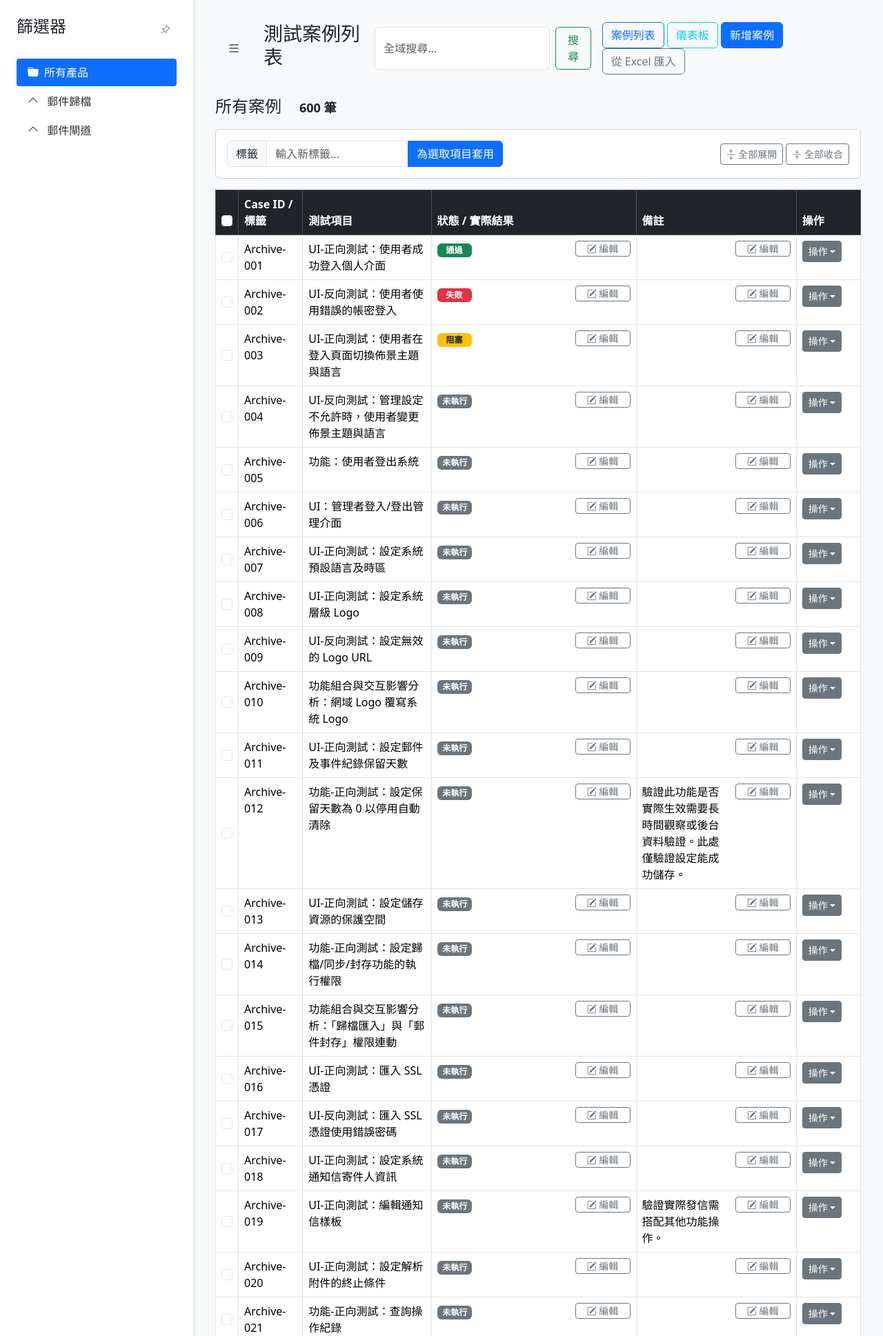
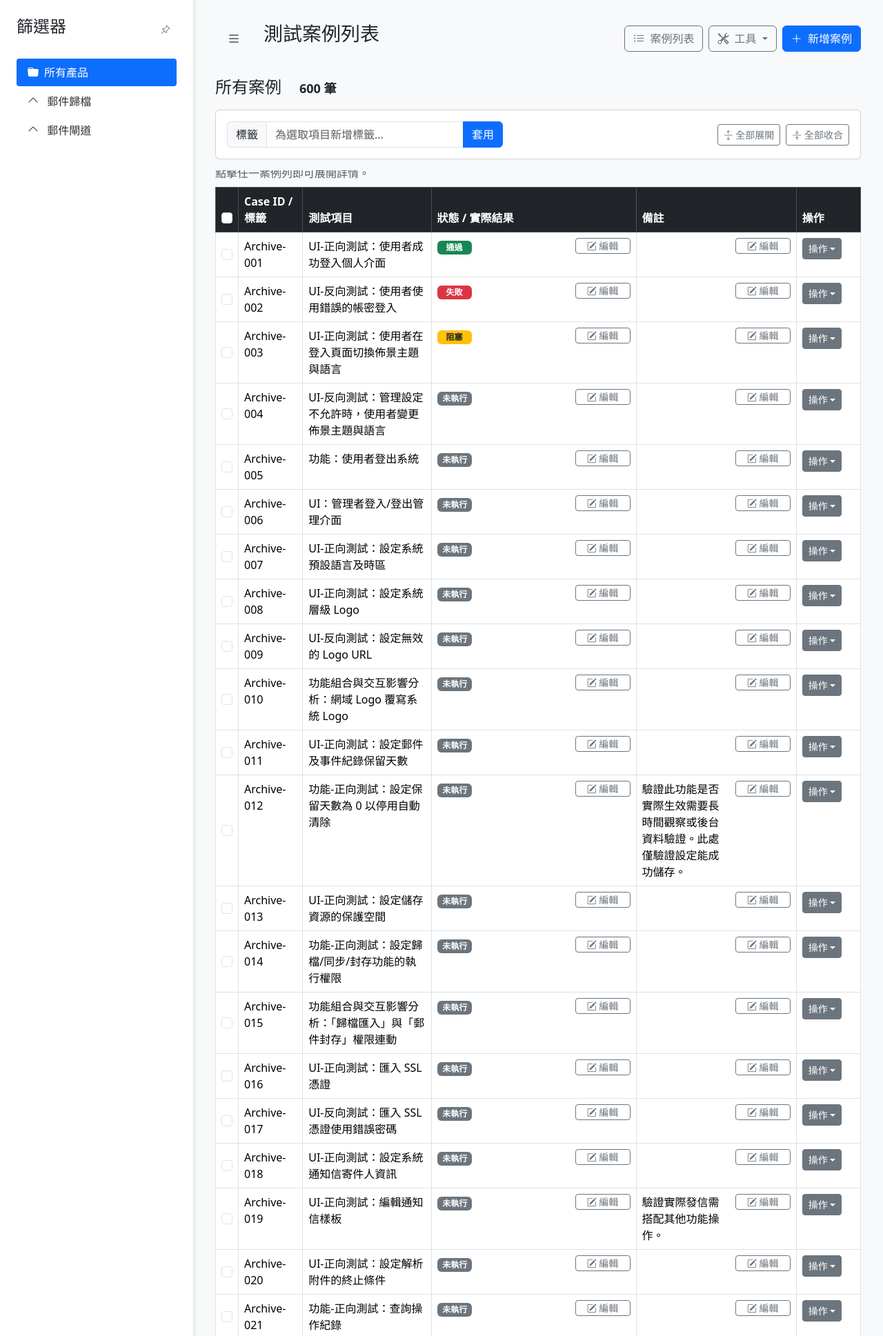
Before and after one commit to Tin2212/Test-Case, a Flask app: page / in a window 1280 px wide. Shown: the top 1937 px of the page at 69% size. Run offline with Flask 3, Linux system fonts and the light colour scheme; some libraries are stand-ins or nearby versions.

Commit message:
Add files via upload

```diff
--- a/app.py
+++ b/app.py
@@ -1,8 +1,11 @@
 import os
 import json
 import pandas as pd
+import io
 from types import SimpleNamespace
-from flask import Flask, render_template, request, redirect, url_for, flash
+from urllib.parse import quote
+from flask import (Flask, render_template, request, redirect, url_for,
+                   flash, Response)
 from flask_sqlalchemy import SQLAlchemy
 from sqlalchemy import func, or_
 from flask_migrate import Migrate
@@ -450,9 +453,82 @@ def upload_page():
 
     return render_template('upload.html')
 
+
 def allowed_file(filename):
     return '.' in filename and \
            filename.rsplit('.', 1)[1].lower() in ALLOWED_EXTENSIONS
+
+@app.route('/export')
+def export_cases():
+    """
+    處理測試案例的匯出請求，根據篩選條件產生 Excel 檔案。
+    """
+    # 1. 接收與主列表頁完全相同的篩選參數
+    product = request.args.get('product')
+    main_category = request.args.get('main_category')
+    sub_category = request.args.get('sub_category')
+
+    # 2. 根據參數建立資料庫查詢
+    query = TestCase.query
+    if product:
+        query = query.filter_by(product_type=product)
+    if main_category:
+        query = query.filter_by(main_category=main_category)
+    if sub_category:
+        query = query.filter_by(sub_category=sub_category)
+
+    cases_to_export = query.order_by(TestCase.case_id).all()
+
+    if not cases_to_export:
+        flash('沒有符合目前篩選條件的資料可供匯出。', 'warning')
+        return redirect(request.referrer or url_for('index'))
+
+    # 4. 將查詢結果轉換成 Pandas DataFrame
+    data_for_df = [{
+        'Case ID': case.case_id,
+        '產品類型': case.product_type,
+        '主分類': case.main_category,
+        '子分類': case.sub_category,
+        '測試項目': case.test_item,
+        '測試目的': case.test_purpose,
+        '前置條件': case.preconditions,
+        '測試步驟': case.test_steps,
+        '預期結果': case.expected_result,
+        '實際結果': case.actual_result,
+        '狀態': case.status,
+        '標籤': ", ".join(tag.name for tag in case.tags), # 假設您已更新為多對多關係
+        '備註': case.notes
+    } for case in cases_to_export]
+    df = pd.DataFrame(data_for_df)
+
+    # 5. 在記憶體中建立一個 Excel 檔案
+    output = io.BytesIO()
+    with pd.ExcelWriter(output, engine='xlsxwriter') as writer:
+        df.to_excel(writer, index=False, sheet_name='TestCases')
+        worksheet = writer.sheets['TestCases']
+        for i, col in enumerate(df.columns):
+            column_len = max(df[col].astype(str).map(len).max(), len(col)) + 2
+            worksheet.set_column(i, i, column_len)
+    output.seek(0)
+
+    # 6. 準備下載的檔名
+    filename = "test_cases_export.xlsx"
+    if sub_category:
+        filename = f"{sub_category}.xlsx"
+    elif main_category:
+        filename = f"{main_category}.xlsx"
+    elif product:
+        filename = f"{product}.xlsx"
+
+    # 7. 將檔案作為附件回傳給使用者下載 (這一段現在有正確的縮排)
+    return Response(
+        output,
+        mimetype="application/vnd.openxmlformats-officedocument.spreadsheetml.sheet",
+        headers={
+            "Content-Disposition": f"attachment; filename*=UTF-8''{quote(filename)}"
+        }
+    )
+
 
 # --- 5. 啟動程式 ---
 if __name__ == '__main__':
--- a/requirements.txt
+++ b/requirements.txt
@@ -1,17 +1,21 @@
+alembic==1.16.5
 blinker==1.9.0
 click==8.2.1
 colorama==0.4.6
 et_xmlfile==2.0.0
 Flask==3.1.2
+Flask-Migrate==4.1.0
 Flask-SQLAlchemy==3.1.1
 greenlet==3.2.4
 gunicorn==23.0.0
 itsdangerous==2.2.0
 Jinja2==3.1.6
+Mako==1.3.10
 MarkupSafe==3.0.2
 numpy==2.3.2
 openpyxl==3.1.5
 packaging==25.0
+panadas==0.2
 pandas==2.3.2
 python-dateutil==2.9.0.post0
 pytz==2025.2
@@ -20,3 +24,4 @@ SQLAlchemy==2.0.43
 typing_extensions==4.15.0
 tzdata==2025.2
 Werkzeug==3.1.3
+xlsxwriter==3.2.5
--- a/templates/base.html
+++ b/templates/base.html
@@ -10,14 +10,11 @@
         body { display: flex; background-color: #f8f9fa; }
         #sidebar { width: 280px; flex-shrink: 0; min-height: 100vh; background: #fff; padding: 1.5rem; box-shadow: 2px 0 5px rgba(0,0,0,0.1); transition: margin-left 0.3s ease-in-out; }
         #content { flex-grow: 1; padding: 2rem; width: calc(100% - 280px); transition: width 0.3s ease-in-out, margin-left 0.3s ease-in-out; }
-
         body.sidebar-collapsed #sidebar { margin-left: -280px; }
         body.sidebar-collapsed #content { width: 100%; }
-
         body.no-sidebar-page #sidebar { display: none; }
         body.no-sidebar-page #content { width: 100%; margin-left: 0; }
         body.no-sidebar-page #toggle-sidebar-btn { display: none; }
-
         .sidebar-header { display: flex; justify-content: space-between; align-items: center; margin-bottom: 1.5rem; }
         .sidebar-header .btn { color: #6c757d; }
         .sidebar-header .btn.active, .sidebar-header .btn:hover { color: #000; }
@@ -32,11 +29,10 @@
         #content-header { display: flex; justify-content: space-between; align-items: center; margin-bottom: 2rem; }
         .tag-removable { cursor: pointer; transition: background-color 0.2s ease-in-out; }
         .tag-removable:hover { background-color: #dc3545 !important; color: white; }
-
         .cell-edit-trigger { display: flex; justify-content: space-between; align-items: flex-start; width: 100%; height: 100%; }
         .cell-edit-trigger p { margin-bottom: 0; flex-grow: 1; padding-right: 10px; }
         .cell-edit-trigger .btn { flex-shrink: 0; width: 80px; }
-        .sticky-bar {position: sticky;top: 0; z-index: 1020; background-color: #f8f9fa; padding-bottom: 1rem; margin-bottom: -1rem; }
+        .sticky-bar {position: sticky;top: 0;z-index: 1020;background-color: #f8f9fa;padding-bottom: 1rem;margin-bottom: -1rem;}
     </style>
 </head>
 
@@ -53,26 +49,48 @@
 
     <main id="content">
         <header id="content-header">
-            <div class="d-flex align-items-center">
+            <div class="d-flex align-items: center">
                 {% if not hide_sidebar %}
                     <button id="toggle-sidebar-btn" class="btn btn-lg me-3" title="收合/展開側邊欄"><i class="bi bi-list"></i></button>
                 {% endif %}
                 <h3>{% block page_title %}{% endblock %}</h3>
             </div>
 
-            <div class="d-flex align-items-center">
-                <form action="{{ url_for('search') }}" method="get" class="d-flex me-3" role="search">
-                    <input class="form-control me-2" type="search" name="q" placeholder="全域搜尋..." aria-label="Search" value="{{ query_term or '' }}">
-                    <button class="btn btn-outline-success" type="submit">搜尋</button>
-                </form>
+            <nav class="d-flex align-items-center gap-2">
+                <a href="{{ url_for('index') }}" class="btn btn-outline-secondary">
+                    <i class="bi bi-list-ul me-1"></i> 案例列表
+                </a>
 
-                <nav>
-                    <a href="{{ url_for('index') }}" class="btn btn-outline-primary">案例列表</a>
-                    <a href="{{ url_for('dashboard') }}" class="btn btn-outline-info">儀表板</a>
-                    <a href="{{ url_for('add_case') }}" class="btn btn-primary">新增案例</a>
-                    <a href="{{ url_for('upload_page') }}" class="btn btn-outline-secondary">從 Excel 匯入</a>
-                </nav>
-            </div>
+                <div class="dropdown">
+                    <button class="btn btn-outline-secondary dropdown-toggle" type="button" data-bs-toggle="dropdown" aria-expanded="false">
+                        <i class="bi bi-tools me-1"></i> 工具
+                    </button>
+                    <ul class="dropdown-menu dropdown-menu-end">
+                        <li>
+                            <a class="dropdown-item" href="{{ url_for('dashboard') }}">
+                                <i class="bi bi-bar-chart-line me-2"></i>儀表板
+                            </a>
+                        </li>
+                        <li>
+                            <a class="dropdown-item" href="{{ url_for('upload_page') }}">
+                                <i class="bi bi-file-earmark-arrow-up me-2"></i>從 Excel 匯入
+                            </a>
+                        </li>
+
+                        <li><hr class="dropdown-divider"></li>
+                    <li>
+                        <a class="dropdown-item" href="{{ url_for('export_cases', product=selected_product, main_category=selected_main_category, sub_category=selected_sub_category) }}">
+                            <i class="bi bi-file-earmark-excel me-2"></i>匯出目前列表
+                        </a>
+                    </li>
+
+                    </ul>
+                </div>
+
+                <a href="{{ url_for('add_case') }}" class="btn btn-primary">
+                    <i class="bi bi-plus-lg me-1"></i> 新增案例
+                </a>
+            </nav>
         </header>
 
         {% with messages = get_flashed_messages(with_categories=true) %}
@@ -91,9 +109,9 @@
     <script>
     document.addEventListener('DOMContentLoaded', function () {
         const body = document.body;
+
         const toggleBtn = document.getElementById('toggle-sidebar-btn');
         const pinBtn = document.getElementById('pin-sidebar-btn');
-
         if (toggleBtn && pinBtn) {
             const pinIcon = pinBtn.querySelector('i');
             function updatePinIcon(isPinned) {
--- a/templates/cases.html
+++ b/templates/cases.html
@@ -10,6 +10,16 @@
         {% endfor %}
     </div>
 {% endmacro %}
+
+{# --- 這是「插頭」，它會找到 base.html 中名為 extra_dropdown_items 的「插座」並填入內容 --- #}
+{% block extra_dropdown_items %}
+    <li><hr class="dropdown-divider"></li>
+    <li>
+        <a class="dropdown-item" href="{{ url_for('export_cases', product=selected_product, main_category=selected_main_category, sub_category=selected_sub_category) }}">
+            <i class="bi bi-file-earmark-excel me-2"></i>匯出目前列表
+        </a>
+    </li>
+{% endblock %}
 
 
 {% block page_title %}
@@ -80,16 +90,15 @@
 
     <form id="bulk-action-form" action="{{ url_for('bulk_add_tag') }}" method="POST">
 
-        {# --- 核心修改點：在這裡加上一個 div 並套用 sticky-bar class --- #}
         <div class="sticky-bar">
             <div class="card">
-                <div class="card-body d-flex align-items-center gap-3">
+                <div class="card-body d-flex justify-content-between align-items-center gap-3">
                     <div class="input-group" style="max-width: 400px;">
                         <span class="input-group-text">標籤</span>
-                        <input type="text" name="new_tag" class="form-control" required placeholder="輸入新標籤...">
-                        <button type="submit" class="btn btn-primary">為選取項目套用</button>
+                        <input type="text" name="new_tag" class="form-control" required placeholder="為選取項目新增標籤...">
+                        <button type="submit" class="btn btn-primary">套用</button>
                     </div>
-                    <div class="ms-auto">
+                    <div class="d-flex align-items-center gap-2">
                         <button type="button" id="expand-all-btn" class="btn btn-outline-secondary btn-sm">
                             <i class="bi bi-arrows-expand"></i> 全部展開
                         </button>
@@ -107,7 +116,7 @@
 
         <div class="table-responsive">
             <table class="table table-hover table-bordered caption-top table-fixed-layout">
-                <caption></caption>
+                <caption>點擊任一案例列即可展開詳情。</caption>
                 <thead class="table-dark">
                     <tr>
                         <th style="width: 3%;"><input class="form-check-input" type="checkbox" id="select-all-checkbox"></th>
@@ -203,14 +212,10 @@
                 <a class="page-link" href="{{ url_for('index', page=pagination.prev_num, product=selected_product, main_category=selected_main_category, sub_category=selected_sub_category) }}">&laquo;</a>
             </li>
 
-            {% for page_num in pagination.iter_pages(left_edge=2, right_edge=2, left_current=2, right_current=2) %}
-                {% if page_num %}
-                    <li class="page-item {% if page_num == pagination.page %}active{% endif %}">
-                        <a class="page-link" href="{{ url_for('index', page=page_num, product=selected_product, main_category=selected_main_category, sub_category=selected_sub_category) }}">{{ page_num }}</a>
-                    </li>
-                {% else %}
-                    <li class="page-item disabled"><span class="page-link">...</span></li>
-                {% endif %}
+            {% for page_num in range(1, pagination.pages + 1) %}
+                <li class="page-item {% if page_num == pagination.page %}active{% endif %}">
+                    <a class="page-link" href="{{ url_for('index', page=page_num, product=selected_product, main_category=selected_main_category, sub_category=selected_sub_category) }}">{{ page_num }}</a>
+                </li>
             {% endfor %}
 
             <li class="page-item {% if not pagination.has_next %}disabled{% endif %}">
```
Also changed, not shown: templates/search_results.html (+70 -25 lines), instance/testcases.db.
